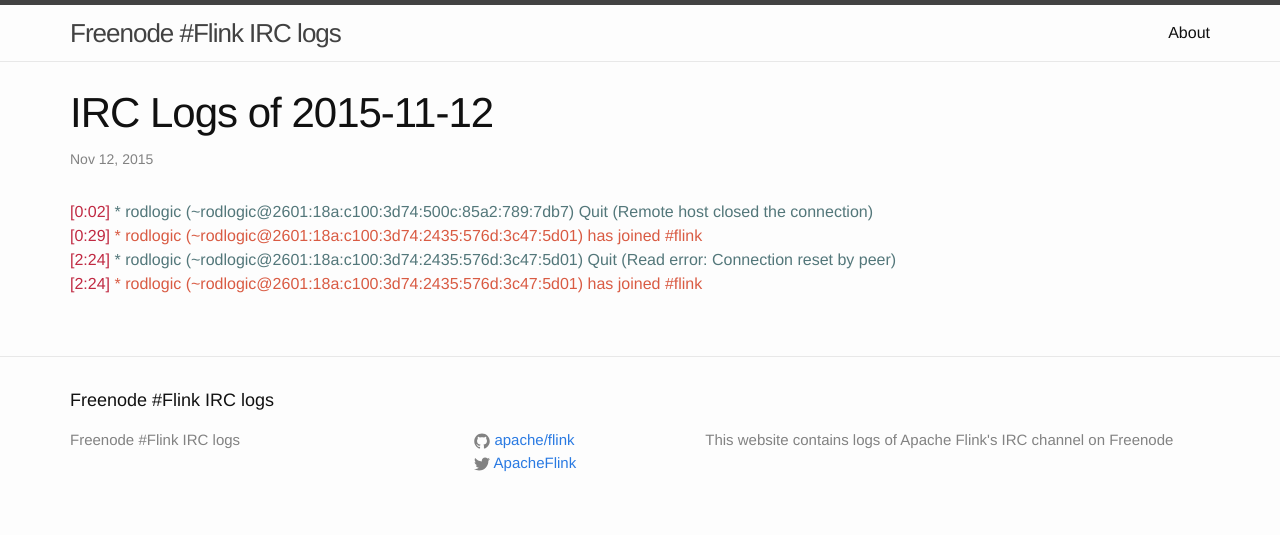
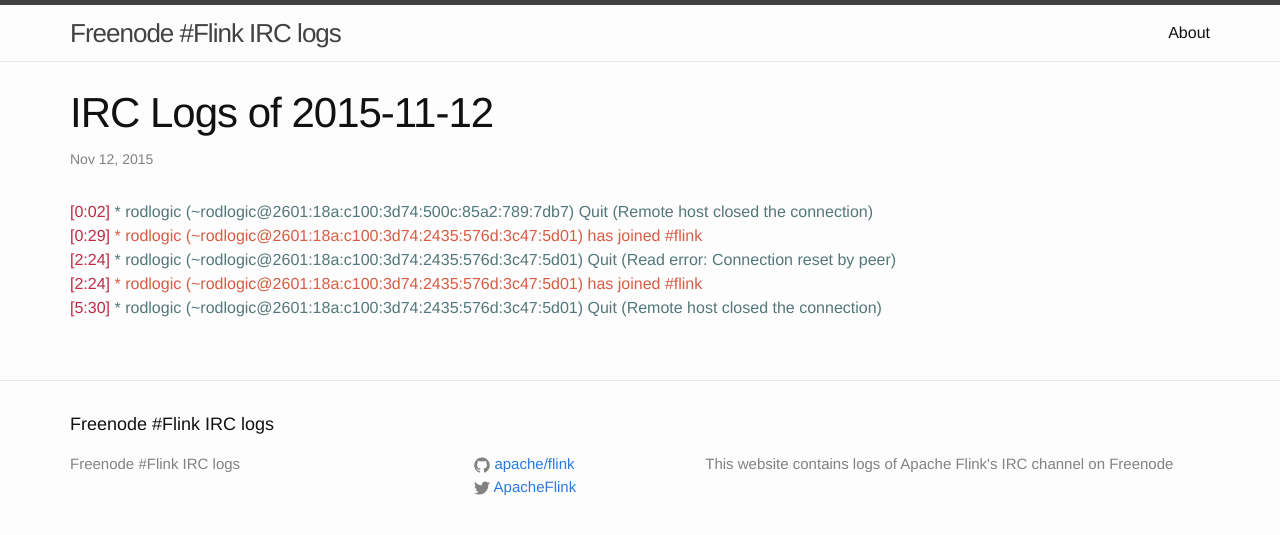
Before and after one commit to flink-irc-logs/flink-irc-logs.github.io, a Jekyll site: the page built from _posts/2015-11-12-logs.markdown, in a window 1280 px wide. Shown: the top 535 px of the page. Built offline with Jekyll 4.4.1, drawn with Linux system fonts in a browser that asks for light colours.

Commit message:
Update of the logs on Thu Nov 12 06:20:22 CET 2015

```diff
--- a/_posts/2015-11-12-logs.markdown
+++ b/_posts/2015-11-12-logs.markdown
@@ -8,3 +8,4 @@
 <span class="irc-date">[0:29]</span> <span class="irc-green">* rodlogic (~rodlogic@2601:18a:c100:3d74:2435:576d:3c47:5d01) has joined #flink</span><br />
 <span class="irc-date">[2:24]</span> <span class="irc-navy">* rodlogic (~rodlogic@2601:18a:c100:3d74:2435:576d:3c47:5d01) Quit (Read error: Connection reset by peer)</span><br />
 <span class="irc-date">[2:24]</span> <span class="irc-green">* rodlogic (~rodlogic@2601:18a:c100:3d74:2435:576d:3c47:5d01) has joined #flink</span><br />
+<span class="irc-date">[5:30]</span> <span class="irc-navy">* rodlogic (~rodlogic@2601:18a:c100:3d74:2435:576d:3c47:5d01) Quit (Remote host closed the connection)</span><br />
```
